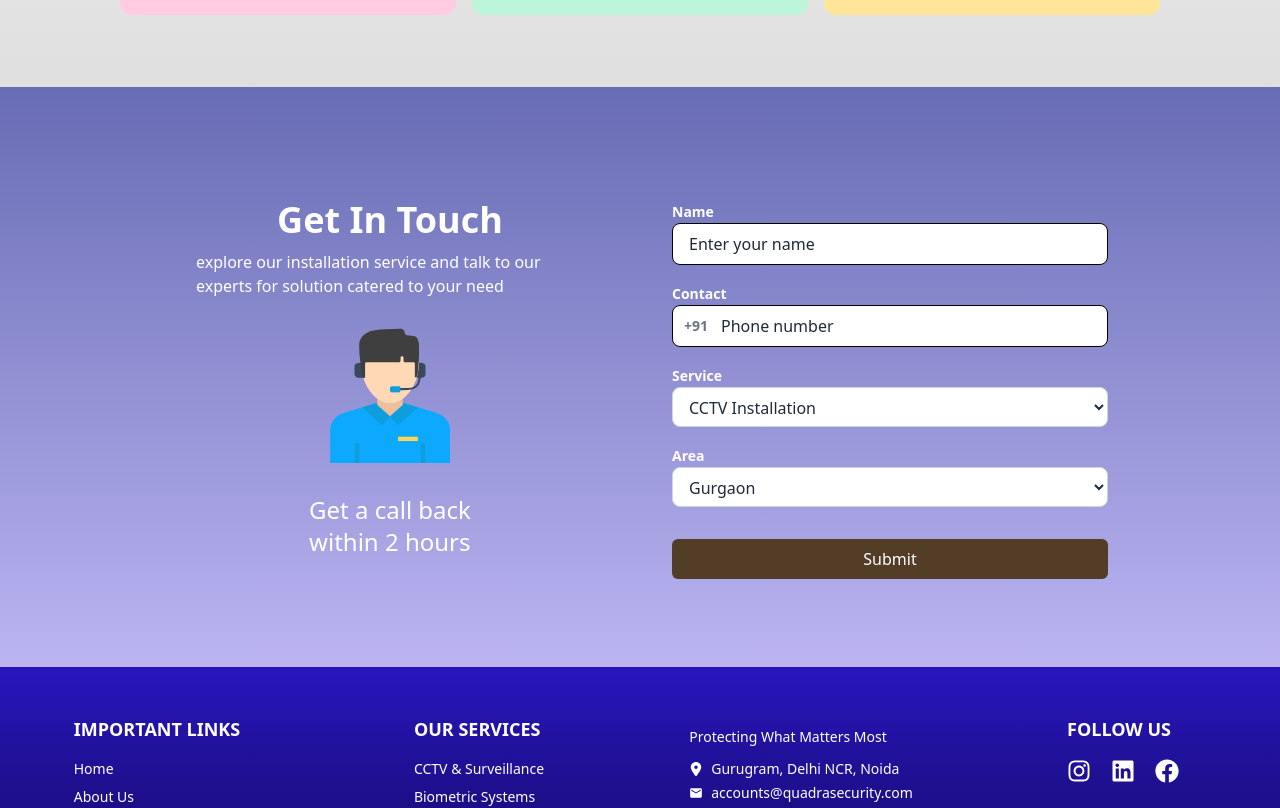
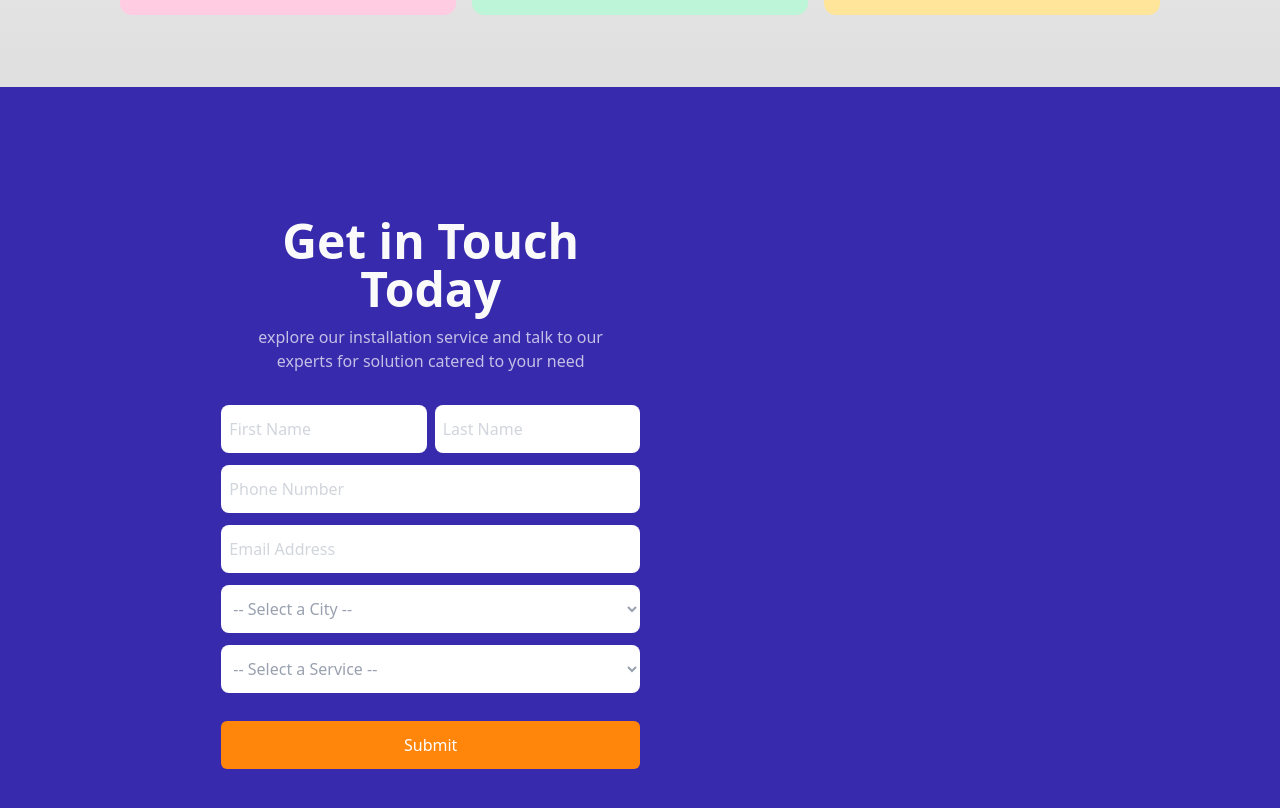
Before and after one commit to quadra-dev/QudraSecurityV2, a Next.js app: page /solutions/apartments in a window 1280 px wide. Shown: the part 2240-3048 px from the top of the page. Built offline with nearby package versions, Linux system fonts and the light colour scheme.

Commit message:
contact form done

```diff
--- a/src/app/solutions/apartments/page.tsx
+++ b/src/app/solutions/apartments/page.tsx
@@ -2,6 +2,7 @@ import InterestedCard from "@/components/cards/InterestedCard";
 import ContactForm from "@/components/contactForms/Contactform";
 import Buttonfunction from "@/components/Buttonfunction/Buttonfunction";
 import data from "@/constants/solutionPage/apartments.json"
+import { ContactForm1 } from "@/components/contactForms/ContactForm1";
 
 export default function Apartment() {
   return (
@@ -23,7 +24,8 @@ export default function Apartment() {
         <Buttonfunction data={data} />
       </div>
       <InterestedCard />
-      <ContactForm />
+
+      <ContactForm1/>
     </div>
   );
 }
--- /dev/null
+++ b/src/components/contactForms/ContactForm1.tsx
@@ -0,0 +1,123 @@
+"use client";
+import Image from "next/image";
+import { useState } from "react";
+
+export const ContactForm1 = () => {
+  const [firstName, setFirstName] = useState("");
+  const [lastName, setLastName] = useState("");
+  const [contact, setContact] = useState("");
+  const [email, setEmail] = useState("");
+  const [city, setCity] = useState("");
+  const [service, setService] = useState("");
+  const [loading, setLoading] = useState(false);
+  return (
+    <div className="w-full md:grid md:grid-cols-[2fr_1fr] items-center justify-center py-5 min-h-screen bg-indigo-800  px-3">
+      <div className="flex items-center justify-center">
+        <div className="md:w-[50%]">
+          <h2 className="font-bold text-5xl text-center p-3">
+            Get in Touch Today
+          </h2>
+          <div className="w-full flex items-center justify-center pb-5">
+            <p className="text-center text-white/70 max-w-90">
+              explore our installation service and talk to our experts for
+              solution catered to your need{" "}
+            </p>
+          </div>
+          <div className="flex">
+            <input
+              id="firstName"
+              type="text"
+              value={firstName}
+              onChange={(e) => setFirstName(e.target.value)}
+              placeholder="First Name"
+              className="bg-white w-full focus:border  rounded-lg h-12 mr-2 my-3 placeholder:text-gray-300 px-2 py-5  focus:border-indigo-700 caret-black text-black focus:ring-2 focus:ring-gray-200/40 focus:outline-none "
+            />
+            <input
+              id="lastName"
+              type="text"
+              value={lastName}
+              onChange={(e) => setLastName(e.target.value)}
+              placeholder="Last Name"
+              className="bg-white w-full focus:border  rounded-lg h-12  my-3 placeholder:text-gray-300 px-2 py-5 focus:border-indigo-700 caret-black text-black focus:ring-2 focus:ring-gray-200/40 focus:outline-none "
+            />
+          </div>
+          <input
+            id="phoneNumber"
+            type="text"
+            value={contact}
+            onChange={(e) => setContact(e.target.value)}
+            placeholder="Phone Number"
+            className="bg-white w-full focus:border mb-3 rounded-lg h-12  placeholder:text-gray-300 px-2 py-5 focus:border-indigo-700 caret-black text-black focus:ring-2 focus:ring-gray-200/40 focus:outline-none "
+          />
+          <input
+            id="email"
+            type="text"
+            value={email}
+            onChange={(e) => setEmail(e.target.value)}
+            placeholder="Email Address"
+            className="bg-white w-full focus:border mb-3 rounded-lg h-12  placeholder:text-gray-300 px-2 py-5 focus:border-indigo-700 caret-black text-black focus:ring-2 focus:ring-gray-200/40 focus:outline-none "
+          />
+          <select
+            id="cars"
+            value={city}
+            onChange={(e) => setCity(e.target.value)}
+            className={`bg-white text-black outline-none h-12 focus:border focus:border-indigo-700 focus:ring-gray-200/40  rounded-lg w-full mb-3 px-2 ${
+              city === "" ? "text-gray-400" : "text-black"
+            }`}
+          >
+            <option value="" disabled className="text-gray-400">
+              -- Select a City --
+            </option>
+            <option value="Gurgaon">Gurgaon</option>
+            <option value="Delhi">Delhi</option>
+            <option value="Noida">Noida</option>
+            <option value="DelhiNCR">Delhi NCR</option>
+            <option value="Others">Others</option>
+          </select>
+          <select
+            id="cars"
+            value={service}
+            onChange={(e) => setService(e.target.value)}
+            className={`bg-white text-black outline-none h-12 focus:border focus:border-indigo-700 focus:ring-gray-200/40  rounded-lg w-full mb-3 px-2 ${
+              city === "" ? "text-gray-400" : "text-black"
+            }`}
+          >
+            <option value="" disabled className="text-gray-400">
+              -- Select a Service --
+            </option>
+            <option value="CCTV Installation">CCTV Installation</option>
+            <option value="biometric-systems">biometric-systems</option>
+            <option value="anpr">ANPR</option>
+            <option value="epabx-systems">epabx-systems</option>
+            <option value="interactive-display-panels">
+              interactive display panels
+            </option>
+            <option value="video-door-phones">video-door-phones</option>
+            <option value="baggage-scanners">baggage-scanners</option>
+            <option value="alarm-systems">alarm-systems</option>
+            <option value="metal-detectors">metal-detectors</option>
+            <option value="access-control-systems">
+              access-control-systems
+            </option>
+            <option value="boom-barriers-toll-solutions">
+              boom-barriers-toll-solutions
+            </option>
+            <option value="electronic-door-locks">electronic-door-locks</option>
+            <option value="Maintenance">Maintenance</option>
+            <option value="Other">Others</option>
+          </select>
+          <div className="flex justify-center pt-4">
+            <button
+              type="submit"
+              className="bg-[#FF850B] h-12 w-full text-white px-6 py-2 rounded-md  transition"
+              disabled={loading}
+            >
+              {loading ? "Submitting..." : "Submit"}
+            </button>
+          </div>
+        </div>
+      </div>
+      <div></div>
+    </div>
+  );
+};
--- a/src/components/contactForms/Contactform.tsx
+++ b/src/components/contactForms/Contactform.tsx
@@ -3,6 +3,7 @@
 import { JSX, useState } from "react";
 import { toast } from "sonner";
 import Image from "next/image";
+import { div } from "framer-motion/client";
 
 type FormDataType = {
   name: string;
@@ -26,7 +27,9 @@ const ContactForm = () => {
   const [loading, setLoading] = useState(false);
 
   const handleChange = (
-    e: React.ChangeEvent<HTMLInputElement | HTMLSelectElement | HTMLTextAreaElement>
+    e: React.ChangeEvent<
+      HTMLInputElement | HTMLSelectElement | HTMLTextAreaElement
+    >
   ) => {
     setFormData({ ...formData, [e.target.name]: e.target.value });
   };
@@ -147,7 +150,7 @@ const ContactForm = () => {
     isPhone?: boolean;
   }) => (
     <div>
-      <label className="text-white text-sm font-semibold">{label}</label>
+      {/* <label className="text-white text-sm font-semibold">{label}</label> */}
       <div className="relative">
         {isPhone && (
           <span className="absolute left-3 top-1/2 transform -translate-y-1/2 text-gray-500 text-sm font-semibold pointer-events-none">
@@ -213,41 +216,44 @@ const ContactForm = () => {
   );
 
   return (
+    <div>
       <div className="pt-10 pb-10 bg-gradient-to-b from-[#686CB4] to-[#BCB5F2]">
         {/* Desktop Layout */}
         <div className="hidden md:flex   h-[500px] w-[1000px] mx-auto overflow-hidden">
           {/* Left Panel */}
-        <div className="w-1/2 px-14 py-10 text-white flex flex-col items-center justify-center gap-2">
-          <h1 className="text-4xl font-bold text-center  leading-tight">
-            Get In Touch
-          </h1>
-          <p className="font-sans">
-            explore our installation service and  talk to our experts for solution catered to  your need
-          </p>
-           <Image
-        src="/contactImages/ContactSvg.png"   // path inside public/ folder
-        alt="contact image"
-        width={180}       // required
-        height={120}      // required
-        className=""
-      />
-      <h2 className="text-2xl">Get a call back<br></br> within 2 hours</h2>
-
-          {/* <div className="space-y-4 text-sm mt-3">
-            <ContactLink icon={<MdEmail className="text-lg" />} text="quadrasecurity@gmail.com" href="mailto:quadrasecurity@gmail.com" />
-            <ContactLink icon={<FaInstagram className="text-lg" />} text="quadrasecurity Instagram" href="https://www.instagram.com/quadra_security" />
-            <ContactLink icon={<FaFacebookF className="text-lg" />} text="quadrasecurity Facebook" href="https://www.facebook.com/profile.php?id=61577161615068" />
-            <ContactLink icon={<FaLocationDot className="text-lg" />} text="quadrasecurity address" />
-          </div> */}
-        </div>
 
           {/* Right Panel */}
           <div className="w-1/2  p-8">
             <form className="space-y-4 mt-10" onSubmit={handleSubmit}>
-            <InputField label="Name" name="name" value={formData.name} onChange={handleChange} placeholder="Enter your name" />
-            <InputField label="Contact" name="mobile" value={formData.mobile} onChange={handleChange} placeholder="Phone number" isPhone />
-            <SelectField label="Service" name="service" value={formData.service} onChange={handleChange} options={services} />
-            <SelectField label="Area" name="city" value={formData.city} onChange={handleChange} options={cities} />
+              <InputField
+                label="Name"
+                name="name"
+                value={formData.name}
+                onChange={handleChange}
+                placeholder="Enter your name"
+              />
+              <InputField
+                label="Contact"
+                name="mobile"
+                value={formData.mobile}
+                onChange={handleChange}
+                placeholder="Phone number"
+                isPhone
+              />
+              <SelectField
+                label="Service"
+                name="service"
+                value={formData.service}
+                onChange={handleChange}
+                options={services}
+              />
+              <SelectField
+                label="Area"
+                name="city"
+                value={formData.city}
+                onChange={handleChange}
+                options={cities}
+              />
               <SubmitButton loading={loading} />
             </form>
           </div>
@@ -256,21 +262,24 @@ const ContactForm = () => {
         {/* Mobile Layout */}
         <div className="md:hidden   px-6 py-8 text-white  mt-6 mx-4">
           <div className="flex flex-col items-center">
-            <h1 className="text-3xl font-bold text-center pb-4">Book Your Service</h1>
+            <h1 className="text-3xl font-bold text-center pb-4">
+              Book Your Service
+            </h1>
             <p className="font-sans">
-            explore our installation service and  talk to our experts for solution catered to  your need
+              explore our installation service and talk to our experts for
+              solution catered to your need
             </p>
             <Image
-        src="/ContactForm/ContactSvg.png"   // path inside public/ folder
+              src="/ContactForm/ContactSvg.png" // path inside public/ folder
               alt="contact image"
-        width={180}       // required
-        height={120}      // required
+              width={180} // required
+              height={120} // required
               className=""
             />
-      <h2 className="text-2xl font-semibold">Get a call back<br></br> within 2 hours</h2>
-
+            <h2 className="text-2xl font-semibold">
+              Get a call back<br></br> within 2 hours
+            </h2>
           </div>
-
 
           {/* <div className="grid grid-cols-2 space-y-2 mt-6 text-sm">
           <ContactLink icon={<MdEmail />} text="quadrasecurity@gmail.com" href="mailto:quadrasecurity@gmail.com" />
@@ -280,15 +289,67 @@ const ContactForm = () => {
         </div> */}
 
           <form className="space-y-4 mt-6" onSubmit={handleSubmit}>
-          <InputField label="Name" name="name" value={formData.name} onChange={handleChange} placeholder="Enter your name" />
-          <InputField label="Contact" name="mobile" value={formData.mobile} onChange={handleChange} placeholder="Phone number" isPhone />
-          <SelectField label="Service" name="service" value={formData.service} onChange={handleChange} options={services} />
-          <SelectField label="Area" name="city" value={formData.city} onChange={handleChange} options={cities} />
+            <InputField
+              label="Name"
+              name="name"
+              value={formData.name}
+              onChange={handleChange}
+              placeholder="Enter your name"
+            />
+            <InputField
+              label="Contact"
+              name="mobile"
+              value={formData.mobile}
+              onChange={handleChange}
+              placeholder="Phone number"
+              isPhone
+            />
+            <SelectField
+              label="Service"
+              name="service"
+              value={formData.service}
+              onChange={handleChange}
+              options={services}
+            />
+            <SelectField
+              label="Area"
+              name="city"
+              value={formData.city}
+              onChange={handleChange}
+              options={cities}
+            />
             <SubmitButton loading={loading} />
           </form>
+        </div>
       </div>
     </div>
   );
 };
 
 export default ContactForm;
+{/* <div className="w-1/2 px-14 py-10 text-white flex flex-col items-center justify-center gap-2">
+  <h1 className="text-4xl font-bold text-center  leading-tight">
+    Get In Touch
+  </h1>
+  <p className="font-sans">
+    explore our installation service and talk to our experts for solution
+    catered to your need
+  </p>
+  <Image
+    src="/contactImages/ContactSvg.png" // path inside public/ folder
+    alt="contact image"
+    width={180} // required
+    height={120} // required
+    className=""
+  />
+  <h2 className="text-2xl">
+    Get a call back<br></br> within 2 hours
+  </h2>
+
+  <div className="space-y-4 text-sm mt-3">
+            <ContactLink icon={<MdEmail className="text-lg" />} text="quadrasecurity@gmail.com" href="mailto:quadrasecurity@gmail.com" />
+            <ContactLink icon={<FaInstagram className="text-lg" />} text="quadrasecurity Instagram" href="https://www.instagram.com/quadra_security" />
+            <ContactLink icon={<FaFacebookF className="text-lg" />} text="quadrasecurity Facebook" href="https://www.facebook.com/profile.php?id=61577161615068" />
+            <ContactLink icon={<FaLocationDot className="text-lg" />} text="quadrasecurity address" />
+          </div>
+</div> */}
```
Lines whose indentation alone changed are shown as unchanged.
